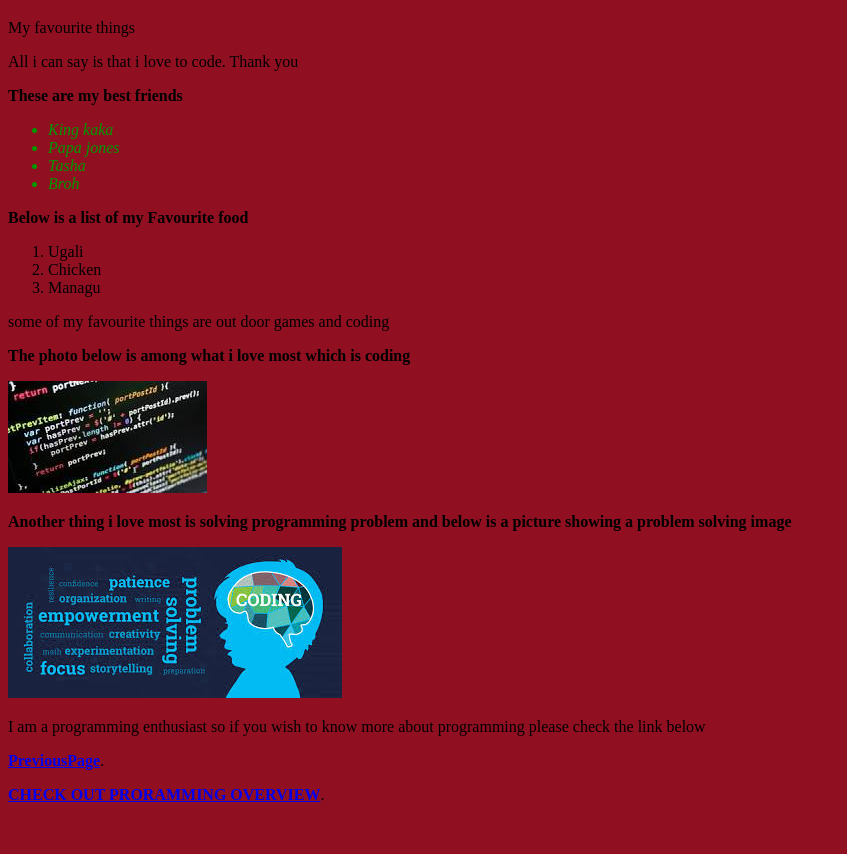
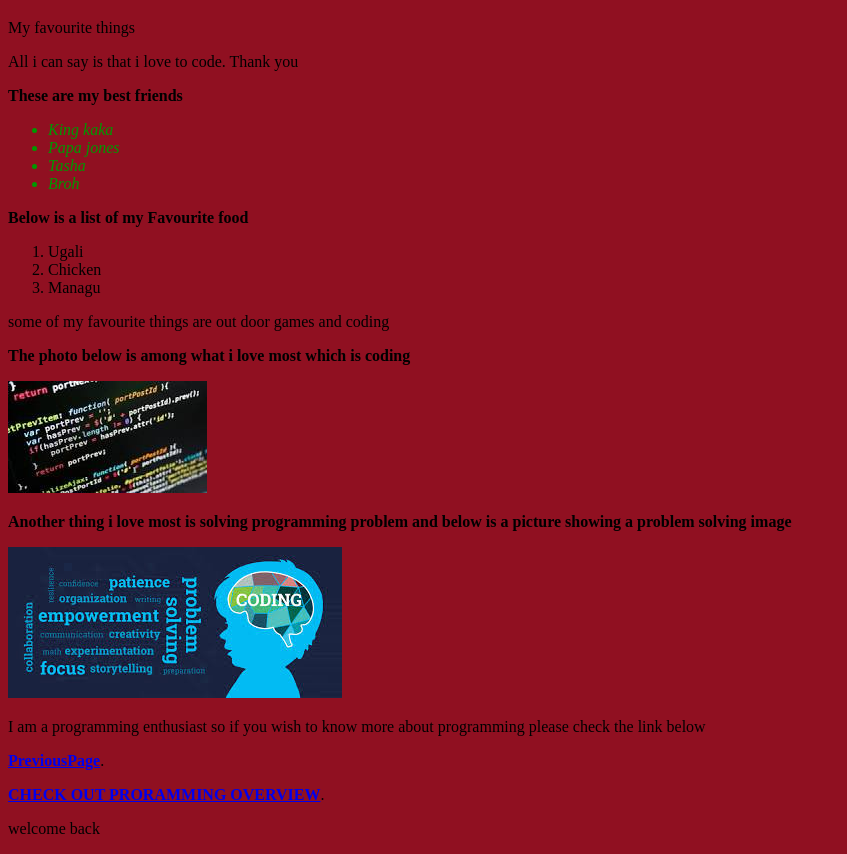
Before and after one commit to WekesaN/wekesa, a plain HTML site: page my-favourite-things.html in a window 1280 px wide. Shown: the part 61-915 px from the top of the page, without its empty margins (0-847 px from the left). Before the commit the page ends 881 px from the top, so only its background shows below. Drawn offline with Linux system fonts and the light colour scheme.

Commit message:
add changes made in the directory

```diff
--- a/my-favourite-things.html
+++ b/my-favourite-things.html
@@ -30,5 +30,6 @@
     <p>I am a programming enthusiast so if you wish to know more about programming please check the link below</p>
     <p><a href="my-first-webpage.html"><strong>PreviousPage</strong></a>.</p>
       <p> <a href="programming.html"><strong>CHECK OUT PRORAMMING OVERVIEW</strong></a>.</p>
+      <p>welcome back</p>
   </body>
 </html>
```
